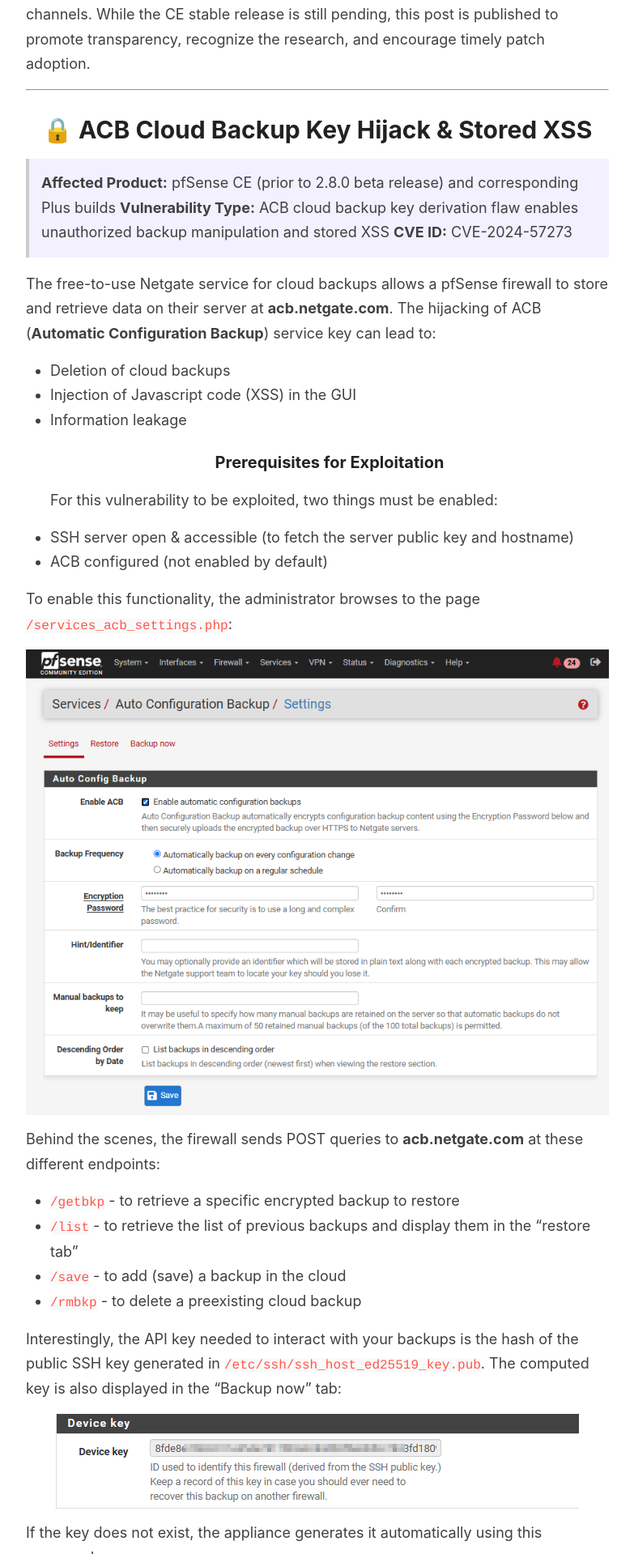
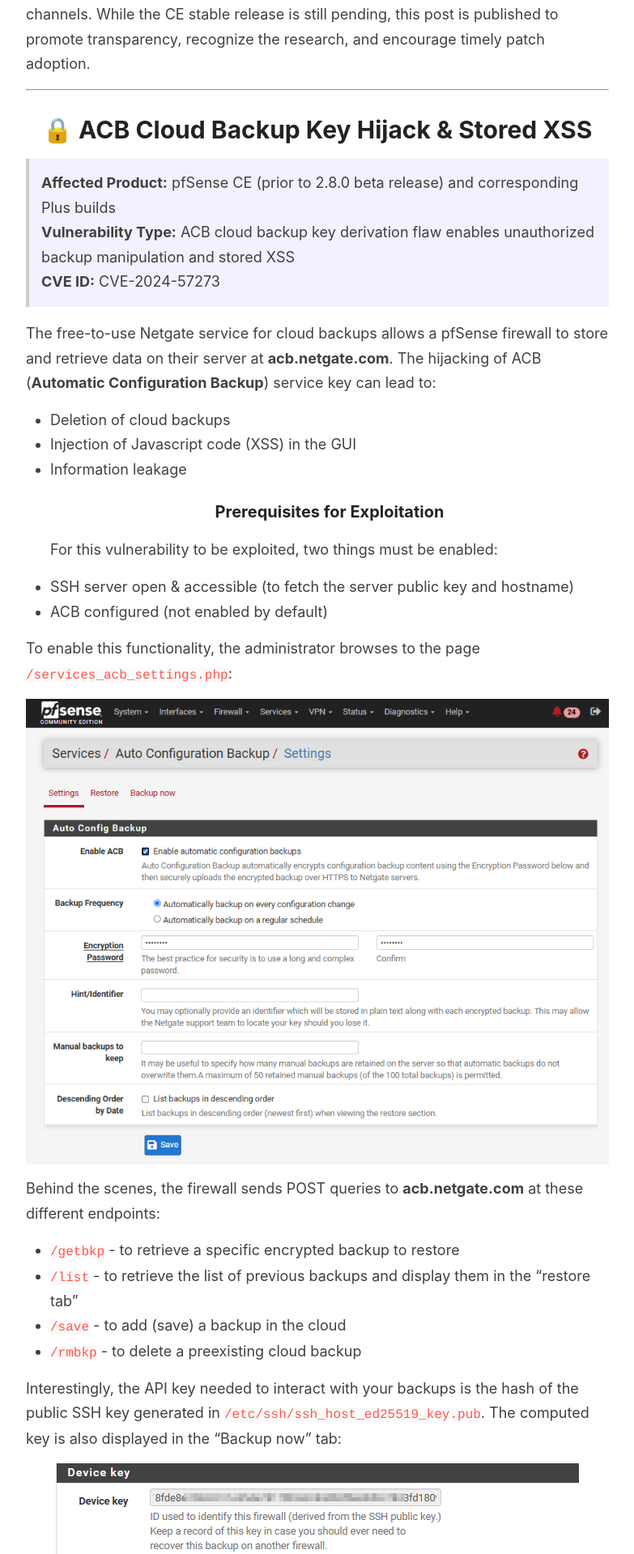
Before and after one commit to NavyTitanium/NavyTitanium.github.io, a Jekyll site: the page built from _posts/2025-05-12-pfSense-vulnerabilities.md, in a window 1280 px wide. Shown: the part 454-2373 px from the top of the page at 81% size, without its empty margins (248-1031 px from the left). Built offline with Jekyll 4.4.1, drawn with Linux system fonts in a browser that asks for light colours.

```diff
--- a/_posts/2025-05-12-pfSense-vulnerabilities.md
+++ b/_posts/2025-05-12-pfSense-vulnerabilities.md
@@ -14,10 +14,8 @@ All vulnerabilities discussed in this post were responsibly disclosed to Netgate
 # 🔒 ACB Cloud Backup Key Hijack & Stored XSS
 
 <div style="background-color: #f3f0ff; padding: 15px; border-left: 4px solid #ccc; margin: 1em 0;">
-<strong>Affected Product:</strong> pfSense CE (prior to 2.8.0 beta release) and corresponding Plus builds
-
-<strong>Vulnerability Type:</strong> ACB cloud backup key derivation flaw enables unauthorized backup manipulation and stored XSS
-
+<strong>Affected Product:</strong> pfSense CE (prior to 2.8.0 beta release) and corresponding Plus builds<br>
+<strong>Vulnerability Type:</strong> ACB cloud backup key derivation flaw enables unauthorized backup manipulation and stored XSS<br>
 <strong>CVE ID:</strong> CVE-2024-57273
 </div>
 
```
